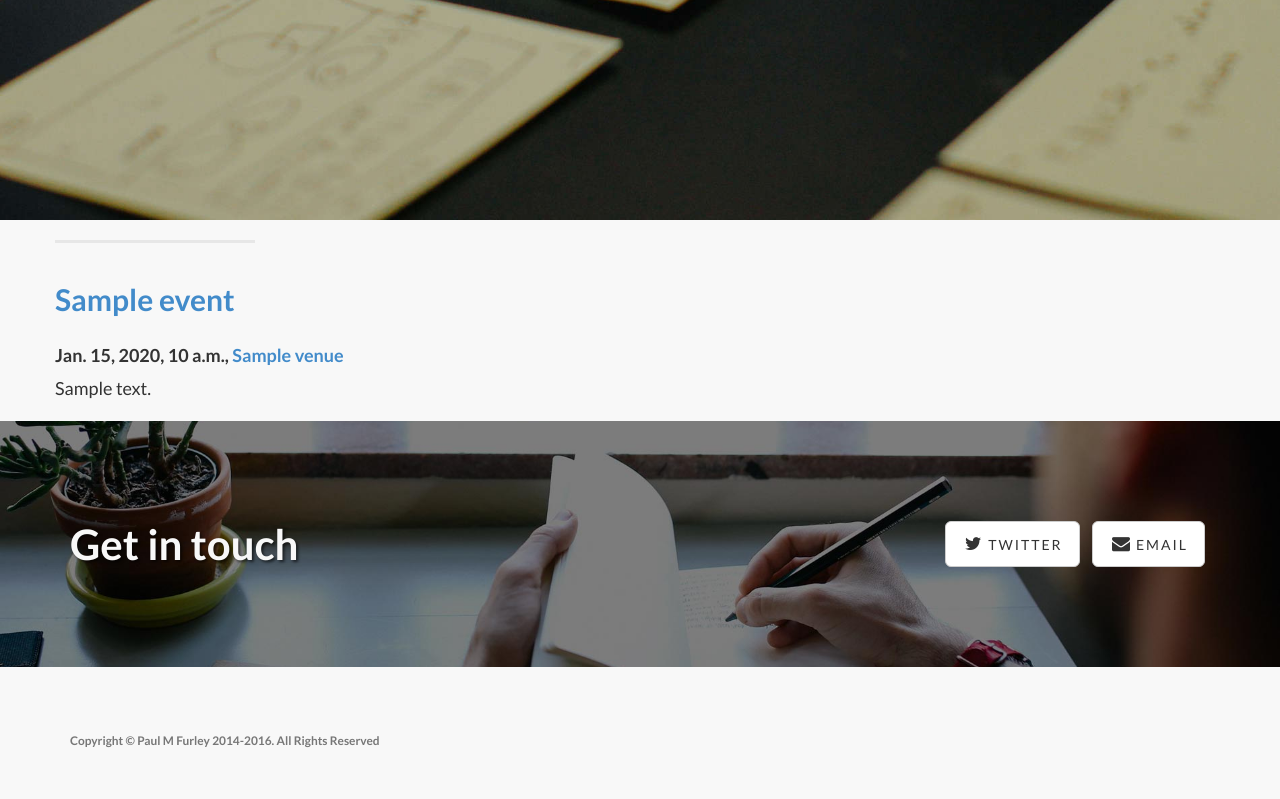
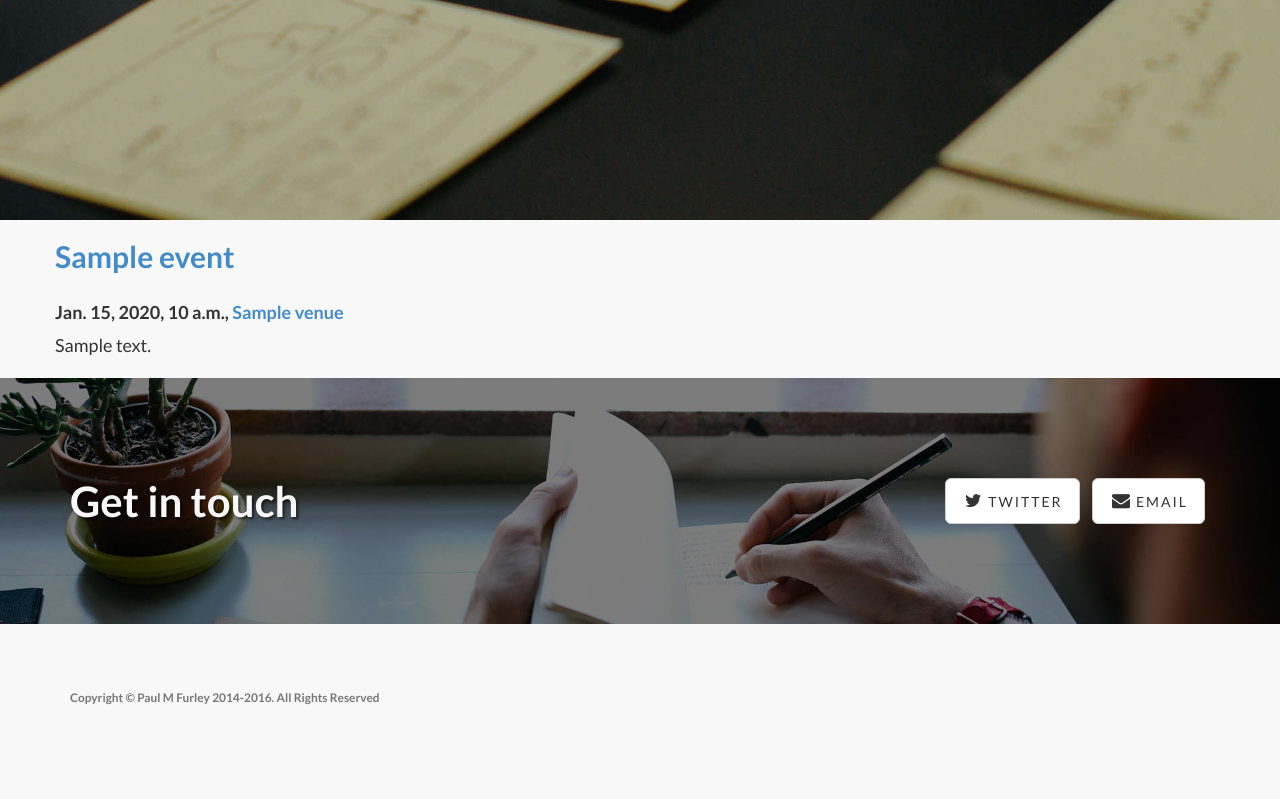
Before and after one commit to GreenDragonSoft/thinkingliverpool, a Django app: template thinkingweekly/apps/events/templates/events/site_home.html in a window 1280 px wide. Shown: the part 565-1364 px from the top of the page. After the commit the page ends 1270 px from the top, so only its background shows below. Run offline with Django 3.2, Linux system fonts and the light colour scheme; the template is opened without the code that fills it: values that come from a table or form of the project are taken from there, others are empty; tables that the repository leaves empty hold one stand-in row (values such as "Sample post"); parts of the project's set-up code (start-up, migrations or seed data) failed here and were passed over; some libraries are stand-ins or nearby versions.

Commit message:
Remove top hr spacing header

```diff
--- a/thinkingweekly/apps/events/templates/events/partials/event_list.html
+++ b/thinkingweekly/apps/events/templates/events/partials/event_list.html
@@ -5,7 +5,6 @@
 
         <div class="row">
           <div>
-            <hr class="section-heading-spacer">
             <div class="clearfix"></div>
             <h2 class="section-heading">
               <a href="{{ event.external_url }}" target="_new">
```
